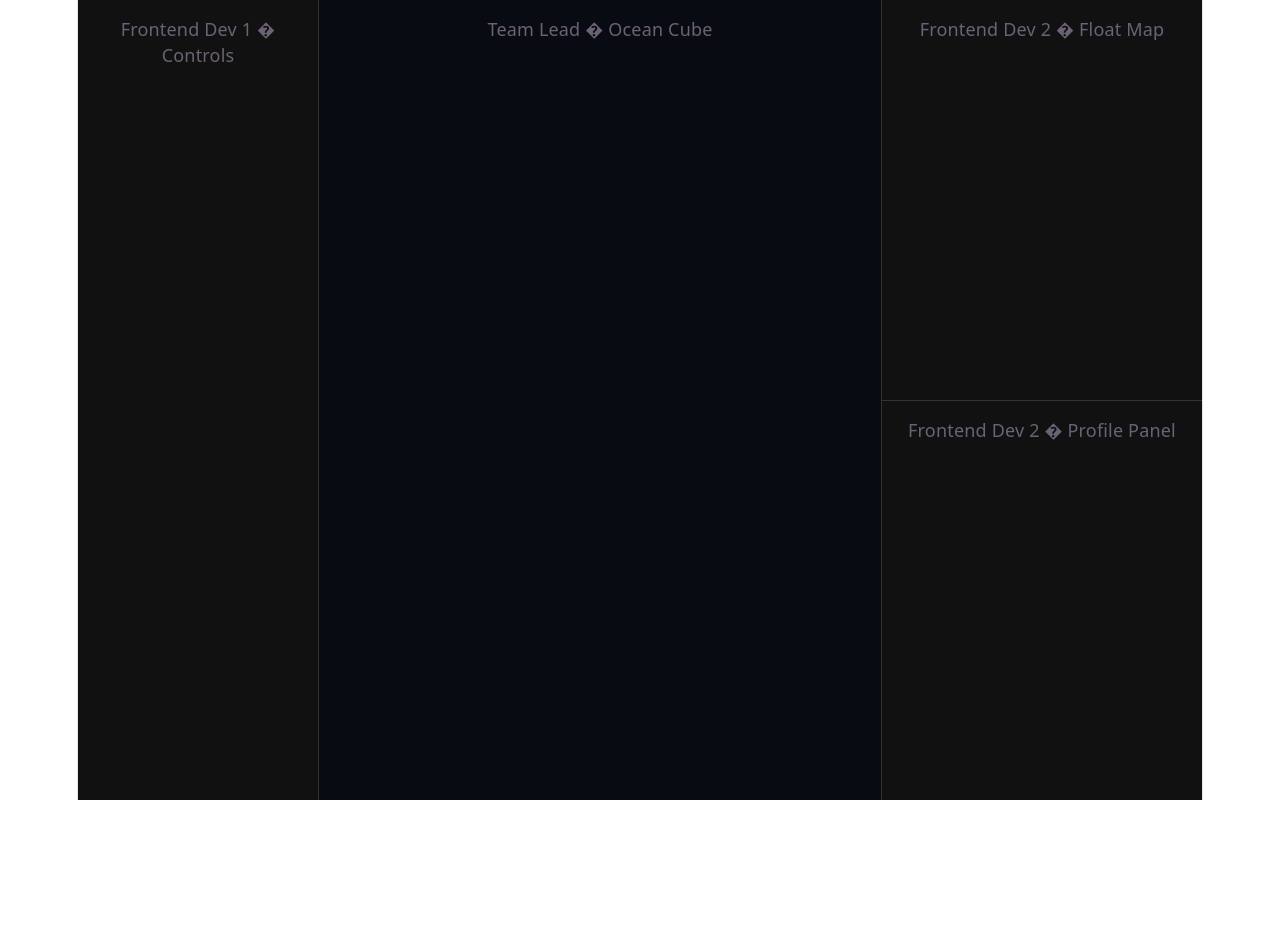
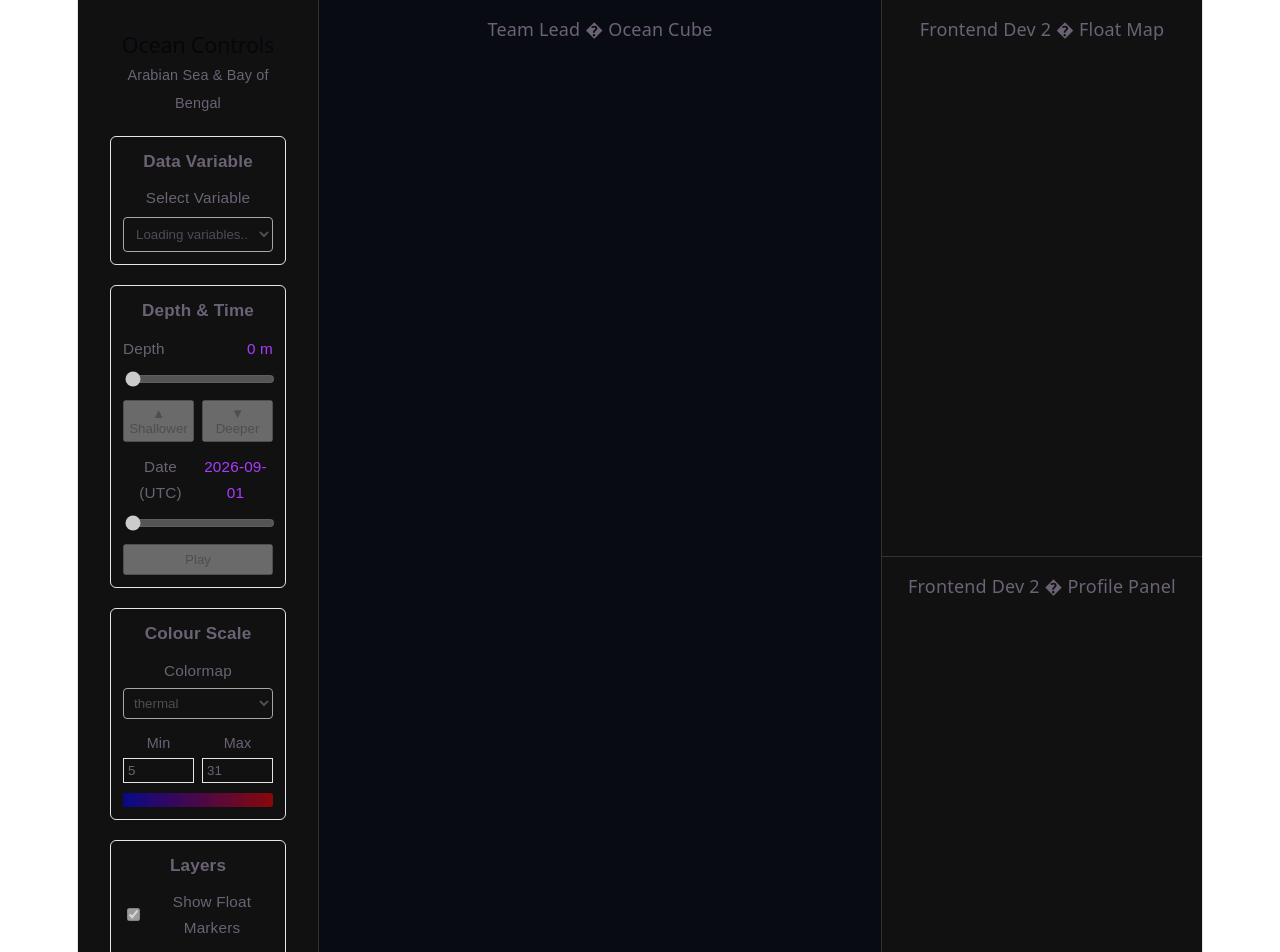
Before and after one commit to iamdanielvarghese/ocean-viz, a React app in the folder frontend/: page / in a window 1280 px wide. Shown: the top 952 px of the page. Before the commit the page ends 800 px from the top, so only its background shows below. Built offline with nearby package versions, Linux system fonts and the light colour scheme; the HTML template or start-up script is replaced by a standard one.

Commit message:
feat(controls): complete E1 static skeleton for ControlPanel

```diff
--- a/frontend/src/controls/ControlPanel.jsx
+++ b/frontend/src/controls/ControlPanel.jsx
@@ -1,3 +1,225 @@
+import React from 'react';
+
 export default function ControlPanel() {
-  return <div>Frontend Dev 1 � Controls</div>
+  return (
+    <aside
+      style={{
+        width: '100%',
+        height: '100%',
+        boxSizing: 'border-box',
+        padding: '16px',
+        overflowY: 'auto',
+        backgroundColor: 'var(--panel)',
+        color: 'var(--text)',
+        display: 'flex',
+        flexDirection: 'column',
+        gap: '20px',
+        fontFamily: 'sans-serif'
+      }}
+    >
+      <header>
+        <h2 style={{ margin: '0 0 4px 0', fontSize: '1.2rem' }}>Ocean Controls</h2>
+        <span style={{ fontSize: '0.8rem', color: 'var(--muted)' }}>
+          Arabian Sea & Bay of Bengal
+        </span>
+      </header>
+
+      {/* 1. Data Selection */}
+      <section
+        style={{
+          backgroundColor: 'var(--panel-2)',
+          padding: '12px',
+          borderRadius: '6px',
+          border: '1px solid var(--border)'
+        }}
+      >
+        <h3 style={{ margin: '0 0 10px 0', fontSize: '0.95rem' }}>Data Variable</h3>
+        <label style={{ fontSize: '0.85rem', display: 'block', marginBottom: '6px', color: 'var(--muted)' }}>
+          Select Variable
+        </label>
+        <select
+          disabled
+          style={{
+            width: '100%',
+            padding: '8px',
+            backgroundColor: 'var(--panel)',
+            color: 'var(--text)',
+            border: '1px solid var(--border)',
+            borderRadius: '4px'
+          }}
+        >
+          <option>Loading variables...</option>
+        </select>
+      </section>
+
+      {/* 2. Depth & Time */}
+      <section
+        style={{
+          backgroundColor: 'var(--panel-2)',
+          padding: '12px',
+          borderRadius: '6px',
+          border: '1px solid var(--border)',
+          display: 'flex',
+          flexDirection: 'column',
+          gap: '12px'
+        }}
+      >
+        <h3 style={{ margin: '0', fontSize: '0.95rem' }}>Depth & Time</h3>
+
+        {/* Depth */}
+        <div>
+          <div style={{ display: 'flex', justifyContent: 'space-between', fontSize: '0.85rem', marginBottom: '6px' }}>
+            <span>Depth</span>
+            <span style={{ color: 'var(--accent)' }}>0 m</span>
+          </div>
+          <input
+            type="range"
+            min="0"
+            max="11"
+            defaultValue="0"
+            disabled
+            style={{ width: '100%', accentColor: 'var(--accent)' }}
+          />
+          <div style={{ display: 'flex', gap: '8px', marginTop: '6px' }}>
+            <button disabled style={{ flex: 1, padding: '4px', cursor: 'not-allowed' }}>▲ Shallower</button>
+            <button disabled style={{ flex: 1, padding: '4px', cursor: 'not-allowed' }}>▼ Deeper</button>
+          </div>
+        </div>
+
+        {/* Time */}
+        <div>
+          <div style={{ display: 'flex', justifyContent: 'space-between', fontSize: '0.85rem', marginBottom: '6px' }}>
+            <span>Date (UTC)</span>
+            <span style={{ color: 'var(--accent)' }}>2026-09-01</span>
+          </div>
+          <input
+            type="range"
+            min="0"
+            max="6"
+            defaultValue="0"
+            disabled
+            style={{ width: '100%', accentColor: 'var(--accent)' }}
+          />
+          <div style={{ display: 'flex', gap: '8px', marginTop: '6px' }}>
+            <button disabled style={{ flex: 1, padding: '6px', cursor: 'not-allowed' }}>Play</button>
+          </div>
+        </div>
+      </section>
+
+      {/* 3. Colour Bar */}
+      <section
+        style={{
+          backgroundColor: 'var(--panel-2)',
+          padding: '12px',
+          borderRadius: '6px',
+          border: '1px solid var(--border)',
+          display: 'flex',
+          flexDirection: 'column',
+          gap: '10px'
+        }}
+      >
+        <h3 style={{ margin: '0', fontSize: '0.95rem' }}>Colour Scale</h3>
+
+        <div>
+          <label style={{ fontSize: '0.85rem', color: 'var(--muted)', display: 'block', marginBottom: '4px' }}>
+            Colormap
+          </label>
+          <select
+            disabled
+            style={{
+              width: '100%',
+              padding: '6px',
+              backgroundColor: 'var(--panel)',
+              color: 'var(--text)',
+              border: '1px solid var(--border)',
+              borderRadius: '4px'
+            }}
+          >
+            <option>thermal</option>
+          </select>
+        </div>
+
+        <div style={{ display: 'flex', gap: '8px' }}>
+          <div style={{ flex: 1 }}>
+            <label style={{ fontSize: '0.8rem', color: 'var(--muted)' }}>Min</label>
+            <input
+              type="number"
+              defaultValue="5"
+              disabled
+              style={{
+                width: '100%',
+                padding: '4px',
+                backgroundColor: 'var(--panel)',
+                color: 'var(--text)',
+                border: '1px solid var(--border)',
+                boxSizing: 'border-box'
+              }}
+            />
+          </div>
+          <div style={{ flex: 1 }}>
+            <label style={{ fontSize: '0.8rem', color: 'var(--muted)' }}>Max</label>
+            <input
+              type="number"
+              defaultValue="31"
+              disabled
+              style={{
+                width: '100%',
+                padding: '4px',
+                backgroundColor: 'var(--panel)',
+                color: 'var(--text)',
+                border: '1px solid var(--border)',
+                boxSizing: 'border-box'
+              }}
+            />
+          </div>
+        </div>
+
+        <div
+          style={{
+            height: '14px',
+            borderRadius: '3px',
+            background: 'linear-gradient(to right, #0000ff, #ff0000)',
+            opacity: 0.5
+          }}
+        />
+      </section>
+
+      {/* 4. Layers */}
+      <section
+        style={{
+          backgroundColor: 'var(--panel-2)',
+          padding: '12px',
+          borderRadius: '6px',
+          border: '1px solid var(--border)',
+          display: 'flex',
+          flexDirection: 'column',
+          gap: '10px'
+        }}
+      >
+        <h3 style={{ margin: '0', fontSize: '0.95rem' }}>Layers</h3>
+
+        <label style={{ fontSize: '0.85rem', display: 'flex', alignItems: 'center', gap: '8px' }}>
+          <input type="checkbox" defaultChecked disabled />
+          Show Float Markers
+        </label>
+
+        <label style={{ fontSize: '0.85rem', display: 'flex', alignItems: 'center', gap: '8px' }}>
+          <input type="checkbox" defaultChecked disabled />
+          Show Current Vectors
+        </label>
+
+        <div>
+          <span style={{ fontSize: '0.85rem', color: 'var(--muted)' }}>Vertical Exaggeration</span>
+          <input
+            type="range"
+            min="1"
+            max="10"
+            defaultValue="1"
+            disabled
+            style={{ width: '100%', accentColor: 'var(--accent)', marginTop: '4px' }}
+          />
+        </div>
+      </section>
+    </aside>
+  );
 }
```
